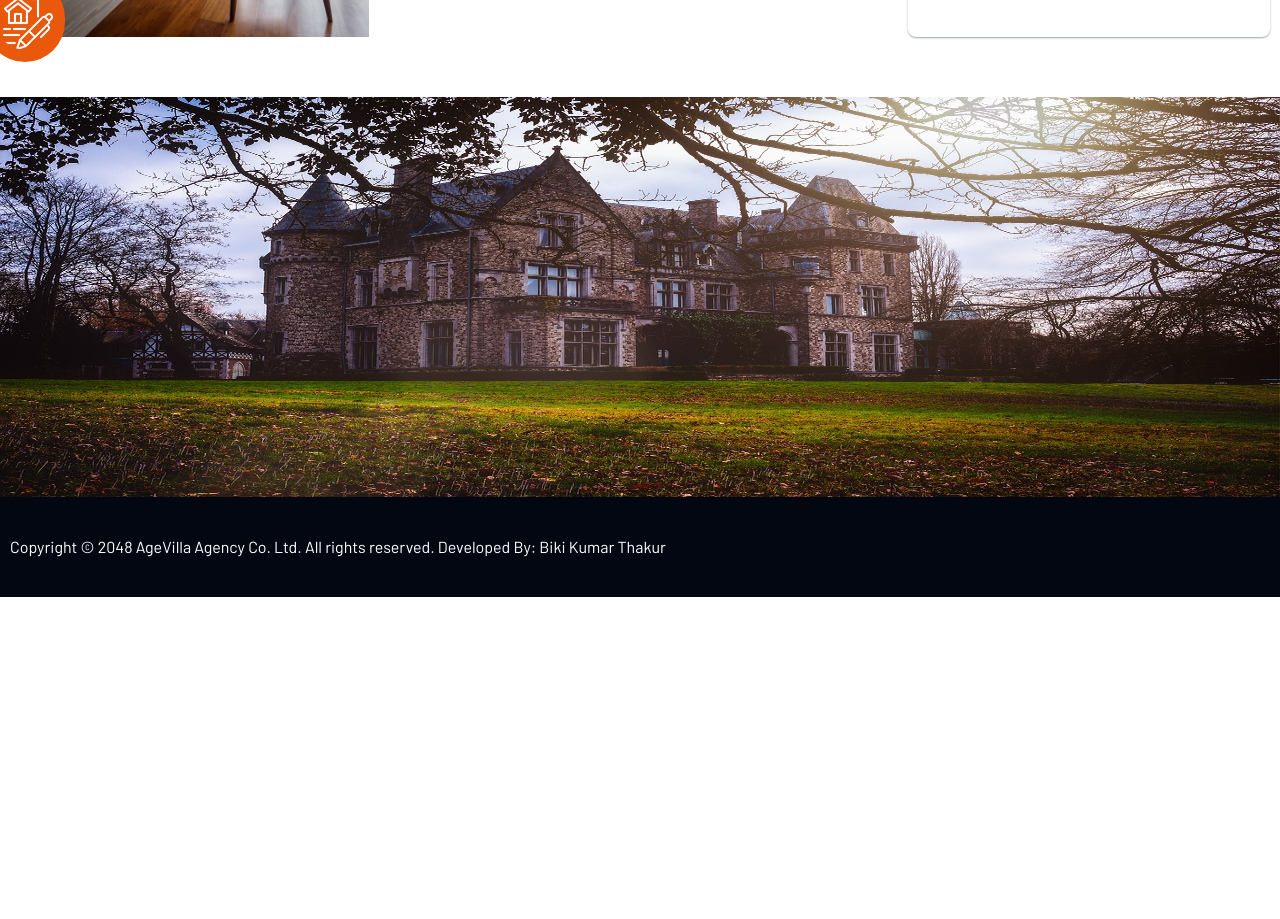
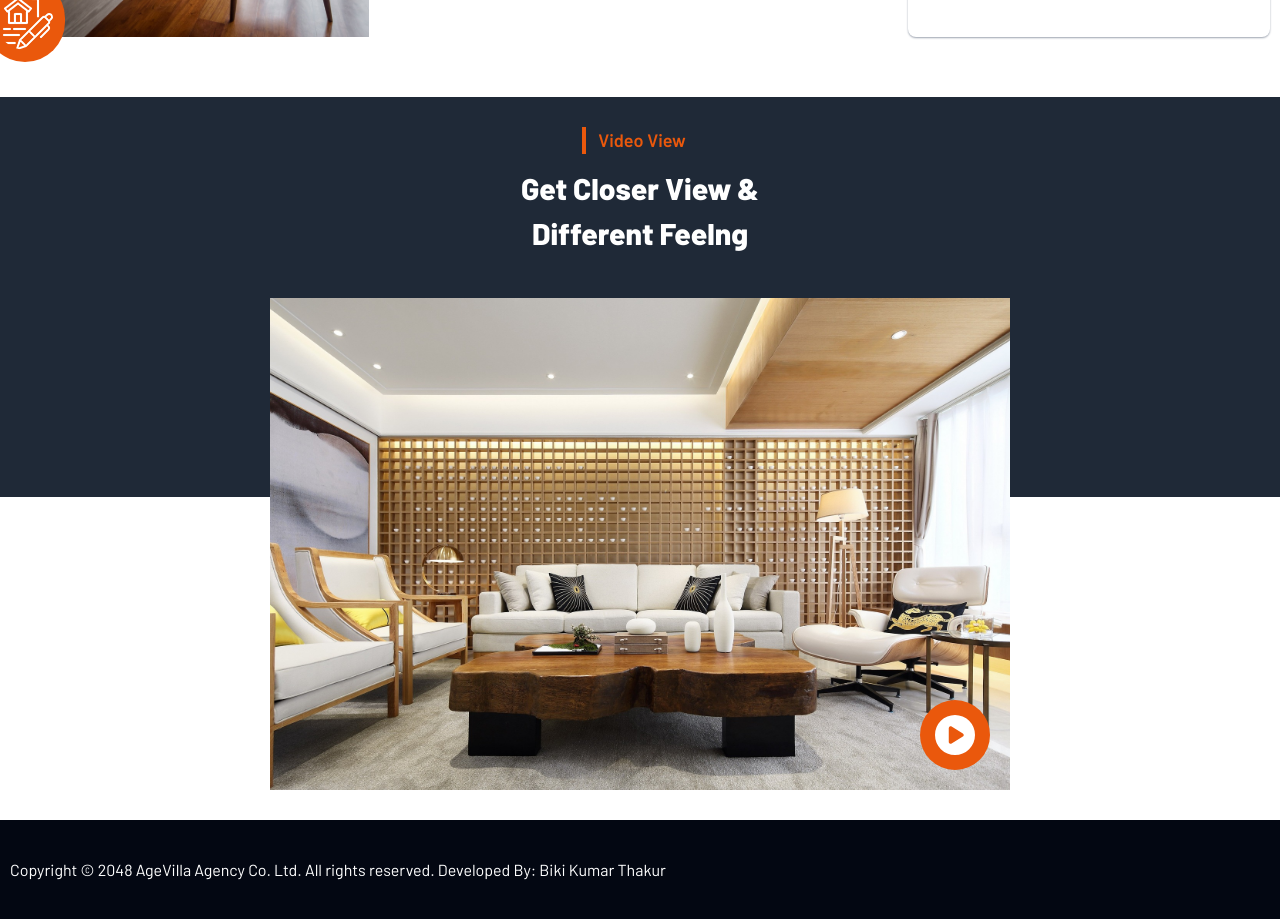
Before and after one commit to Biki101/age-villa, an Angular app: page / in a window 1280 px wide. Shown: the part 1340-2259 px from the top of the page. Before the commit the page ends 1937 px from the top, so only its background shows below. Built offline with nearby package versions, Linux system fonts and the light colour scheme; a web font is replaced by a local one.

Commit message:
updated achievement section

```diff
--- a/src/app/components/achievement-section/achievement-section.component.html
+++ b/src/app/components/achievement-section/achievement-section.component.html
@@ -1,9 +1,44 @@
-<div style="margin-top: 50px" class="relative bg-black h-[50vh]">
-  <img
+<div style="margin-top: 50px" class="relative">
+  <!-- <img
     src="../../../assets/achievment_bg.jpg"
-    class="absolute top-0 left-0 h-[50vh] w-full"
+    class="absolute z-[-1] top-0 left-0 h-[50vh] w-full"
     alt="bg"
-  />
+    /> -->
+  <div class="absolute z-[-1] top-0 left-0 h-[50vh] w-full bg-gray-800"></div>
+
+  <div class="w-[800px] m-auto">
+    <div class="flex flex-col items-center font-semibold p-[30px] gap-[12px]">
+      <div
+        class="text-[18px] border-l-[4px] px-[12px] border-orange-600 text-orange-600"
+      >
+        Video View
+      </div>
+      <div class="text-[30px] font-extrabold text-white text-center">
+        Get Closer View & <br />
+        Different Feelng
+      </div>
+      <div class="mt-[30px] relative">
+        <img src="../../../assets/achievment1.jpg" alt="achievement" />
+        <div class="w-full">
+          <div
+            class="bg-orange-600 absolute bottom-5 right-5 w-[70px] h-[70px] rounded-full flex items-center justify-center"
+          >
+            <svg
+              class="m-auto w-[40px]"
+              xmlns="http://www.w3.org/2000/svg"
+              viewBox="0 0 512 512"
+            >
+              <!--!Font Awesome Free 6.5.2 by @fontawesome - https://fontawesome.com License - https://fontawesome.com/license/free Copyright 2024 Fonticons, Inc.-->
+              <path
+                style="fill: white"
+                d="M0 256a256 256 0 1 1 512 0A256 256 0 1 1 0 256zM188.3 147.1c-7.6 4.2-12.3 12.3-12.3 20.9V344c0 8.7 4.7 16.7 12.3 20.9s16.8 4.1 24.3-.5l144-88c7.1-4.4 11.5-12.1 11.5-20.5s-4.4-16.1-11.5-20.5l-144-88c-7.4-4.5-16.7-4.7-24.3-.5z"
+              />
+            </svg>
+          </div>
+        </div>
+      </div>
+    </div>
+  </div>
 </div>
 <!-- <div class="outer-container" style="margin-top: 50px">
 </div> -->
```
Also changed, not shown: src/assets/achievment1.jpg (added), 1 other file (tests, documents, lock files or other folders).
